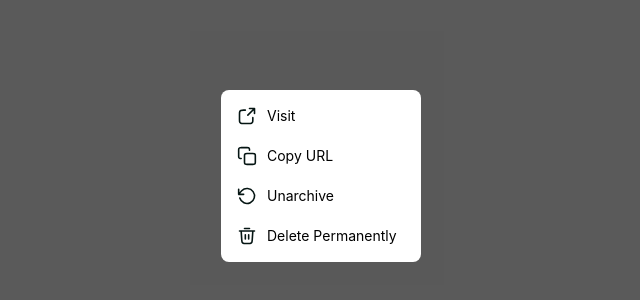
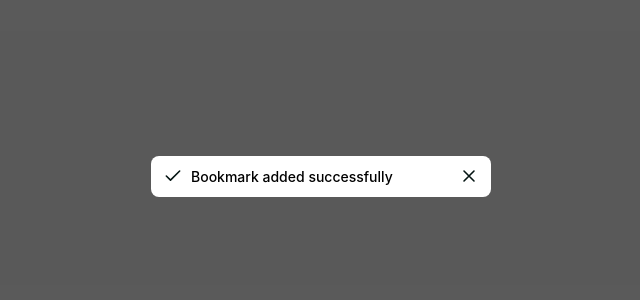
Before and after one commit to JyrexRonaldo/bookmark-manager-app, a React (Vite) app in the folder frontend/: page /test in a window 1280 px wide. Shown: the part 224-524 px from the top of the page, without its empty margins (319-959 px from the left). Built offline with nearby package versions, Linux system fonts and the light colour scheme.

Commit message:
Add toast component

```diff
--- /dev/null
+++ b/frontend/src/components/Toast/Toast.tsx
@@ -0,0 +1,17 @@
+function Toast() {
+  return (
+    <>
+      <div className="flex h-screen items-center justify-center bg-[#131313]/70">
+        <div className="flex h-[41px] w-[340px] items-center gap-[8px] rounded-[8px] bg-white px-[12px] py-[10px]">
+          <img src="/img/icon-check.svg" alt="" />
+          <p className="grow text-[14px]/[150%] tracking-[1%] font-medium">
+            Bookmark added successfully
+          </p>
+          <img src="/img/icon-close.svg" alt="" />
+        </div>
+      </div>
+    </>
+  );
+}
+
+export default Toast;
--- a/frontend/src/routes.tsx
+++ b/frontend/src/routes.tsx
@@ -1,7 +1,7 @@
 // import AddBookmark from "./components/AddBookmark/AddBookmark";
 // import ActionsDropdown from "./components/ActionsDropdown/ActionsDropdown";
 import App from "./components/App/App";
-import ArchivedActionsDropdown from "./components/ArchivedActionsDropdown/ArchivedActionsDropdown";
+// import ArchivedActionsDropdown from "./components/ArchivedActionsDropdown/ArchivedActionsDropdown";
 // import Dialog from "./components/Dialog/Dialog";
 import ErrorPage from "./components/ErrorPage/ErrorPage";
 import ForgetPassword from "./components/ForgetPassword/ForgetPassword";
@@ -10,6 +10,7 @@ import ResetPassword from "./components/ResetPassword/ResetPassword";
 import Signin from "./components/Signin/Signin";
 import Signup from "./components/Signup/Signup";
 // import SortByDropdown from "./components/SortByDropdown/SortByDropdown";
+import Toast from "./components/Toast/Toast";
 
 
 const routes = [
@@ -36,7 +37,7 @@ const routes = [
   },
    {
     path: "/test",
-    element: <ArchivedActionsDropdown />,
+    element: <Toast />,
   },
 ];
 
```
